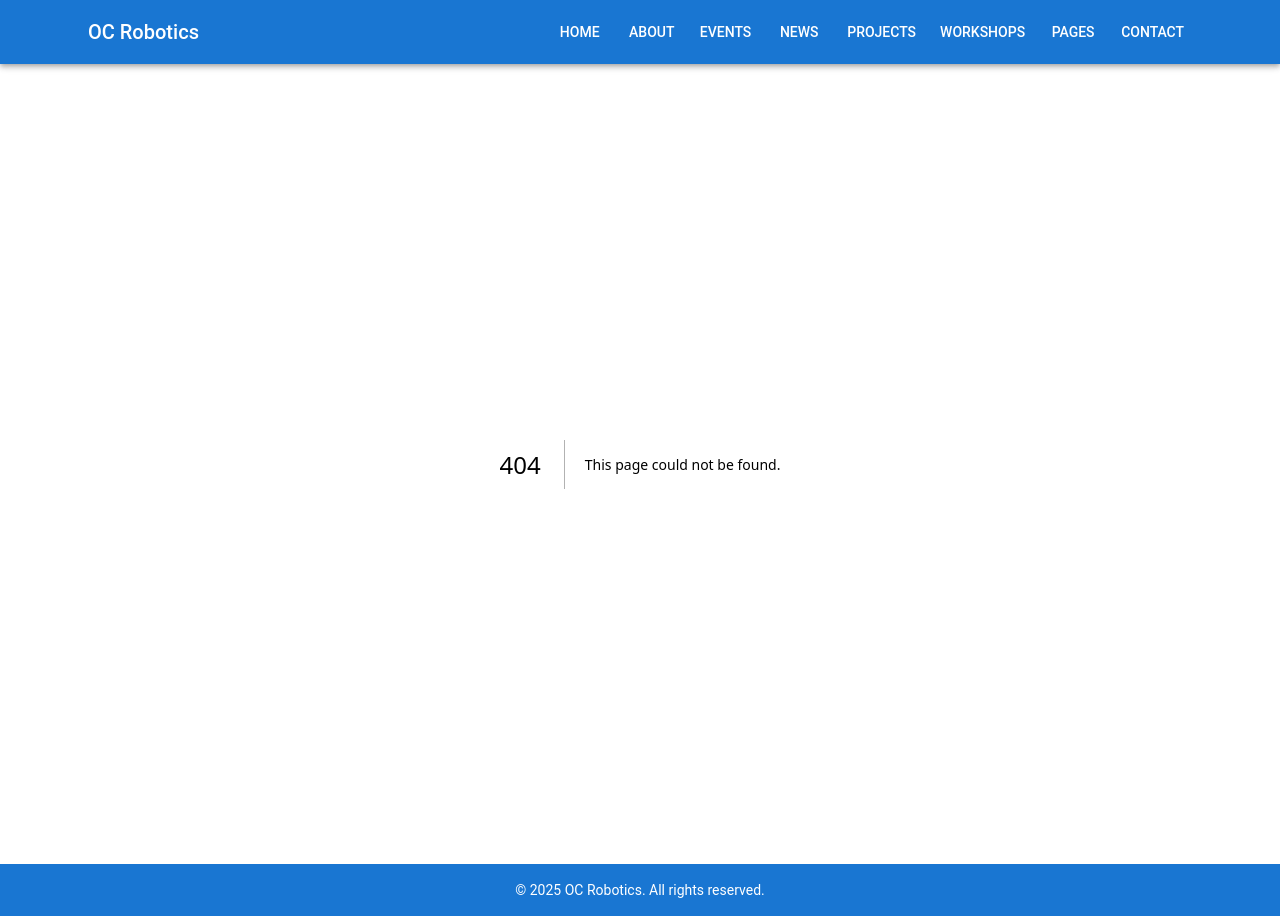
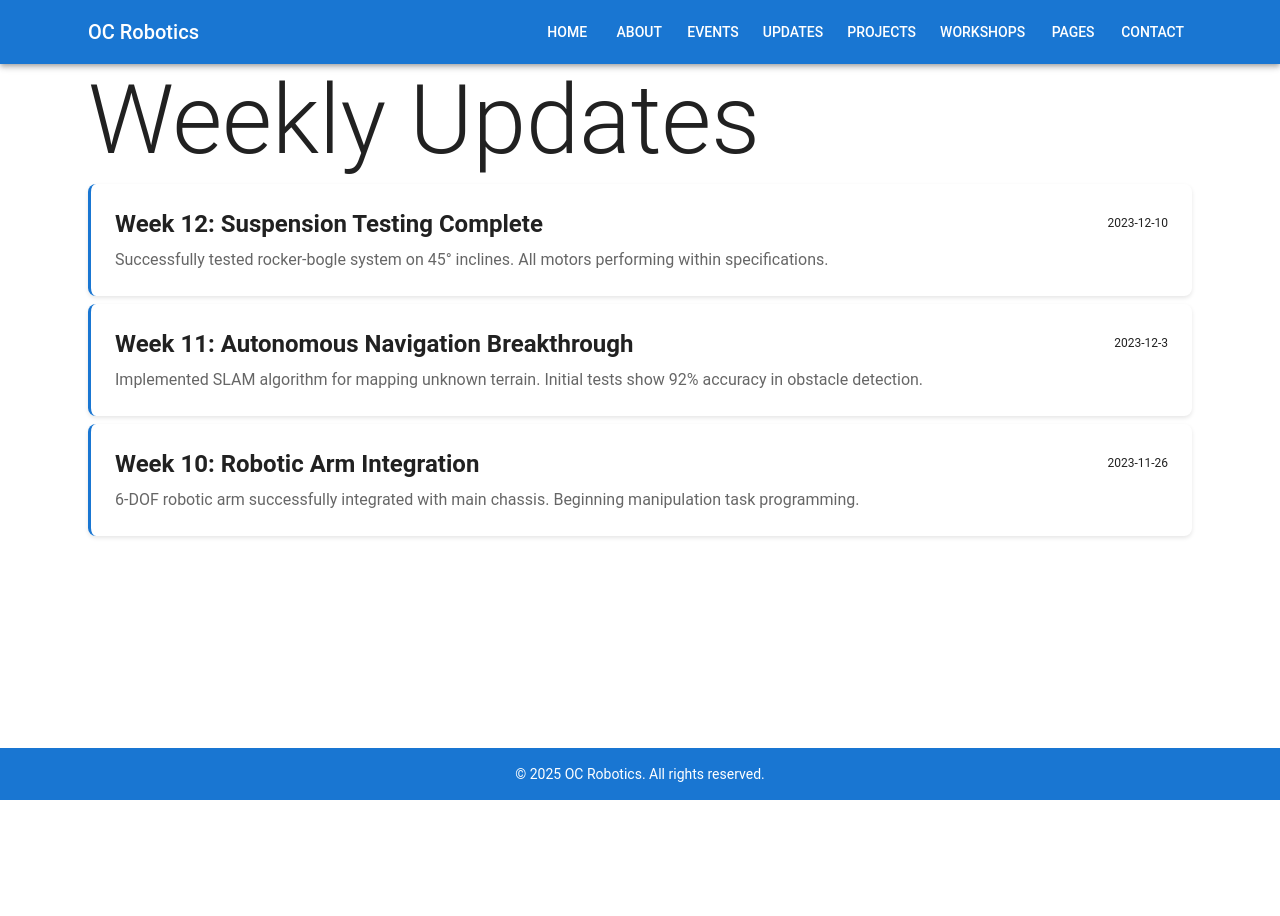
Before and after one commit to oc-robotics/OC-Robotics-Website, a Next.js app: page /updates in a window 1280 px wide. Before the commit this address had no page. After the commit the page ends 800 px from the top, so only its background shows below. Built offline with nearby package versions, Linux system fonts and the light colour scheme.

Commit message:
Basic updates page structure complete

```diff
--- a/app/page.jsx
+++ b/app/page.jsx
@@ -1,12 +1,12 @@
-import { Container, Box, Grid } from '@mui/material'
+import { Container, Typography } from '@mui/material'
 import UpcomingEventsWidget from '../components/UpcomingEventsWidget'
 import Calendar from '@/components/Calendar';
 
 function Home() {
   return(
     <Container maxWidth="lg" sx={{ mt: 4, mb: 4 }}>
-      <h1>Welcome to OC Robotics</h1>
-      <p>Your one-stop solution for all things robotics.</p>
+      <Typography variant="h1">Welcome to OC Robotics</Typography>
+      <Typography variant="body1">Your one-stop solution for all things robotics.</Typography>
         <Calendar />
         <UpcomingEventsWidget count={5} showDescription={true} />
     </Container>
--- a/app/theme.jsx
+++ b/app/theme.jsx
@@ -5,7 +5,6 @@ const theme = createTheme({
     mode: 'light',
     primary: {
       main: '#1976d2',
-      light: '#1976d210'
     },
     secondary: {
       main: '#dc004e',
--- /dev/null
+++ b/app/updates/page.jsx
@@ -0,0 +1,49 @@
+import { Container, Typography, Grow, CardContent, TextField } from "@mui/material"
+import UpdateTag from "./updateTag"
+
+export default async function Updates() {
+  let updates = [
+    { week: 12,
+      title: "Suspension Testing Complete",
+      description: "Successfully tested rocker-bogle system on 45° inclines. All motors performing within specifications.",
+      date: "2023-12-10"
+    },
+    {
+      week: 11,
+      title: "Autonomous Navigation Breakthrough",
+      description: "Implemented SLAM algorithm for mapping unknown terrain. Initial tests show 92% accuracy in obstacle detection.",
+      date: "2023-12-3"
+    },
+    {
+      week: 10,
+      title: "Robotic Arm Integration",
+      description: "6-DOF robotic arm successfully integrated with main chassis. Beginning manipulation task programming.",
+      date: "2023-11-26"
+    }
+  ];
+
+  const addEvent = (update) => {
+    updates.push(update);
+  }
+
+  const openAddEvent = () => {
+    setPopup(true);
+  }
+
+  const handleAddUpdate = () => {
+    const update = prompt("Enter update:");
+    if (update) {
+      addEvent(update);
+    }
+    closeAddEvent();
+  }
+
+  return (
+    <Container>
+      <Typography variant="h1">Weekly Updates</Typography>
+      {updates.map((update, index) => (
+        <UpdateTag key={index} update={update} />
+      ))}
+    </Container>
+  )
+}
--- /dev/null
+++ b/app/updates/updateTag.jsx
@@ -0,0 +1,27 @@
+import { Box, Typography } from "@mui/material";
+
+export default function UpdateTag({ update }) {
+  return (
+    <Box sx={{
+      width: '100%',
+      p: 3,
+      borderInlineStart: '3px solid',
+      borderColor: 'primary.main',
+      boxShadow: '0 2px 4px rgba(0, 0, 0, 0.1)',
+      borderRadius: 2,
+      my: 1,
+    }}>
+      <Box sx={{
+        display: 'flex',
+        flexDirection: 'row',
+        justifyContent: 'space-between',
+        alignItems: 'center',
+      }}>
+        <Typography variant="h5" sx={{ fontWeight: 'bold' }}>Week {update.week}: {update.title}</Typography>
+        <Typography variant="caption">{update.date}</Typography>
+      </Box>
+      <Typography variant="body1" sx={{ mt: 1, color: 'text.secondary' }}>{update.description}</Typography>
+
+    </Box>
+  );
+}
--- a/components/Calendar.jsx
+++ b/components/Calendar.jsx
@@ -19,6 +19,5 @@ export default async function Calendar() {
     }
   }
 
-  console.log(events);
   return <CalendarWithState events={events} />;
 }
--- a/components/Navbar.jsx
+++ b/components/Navbar.jsx
@@ -33,7 +33,7 @@ function Navbar() {
     { label: 'Home', href: '/' },
     { label: 'About', href: '/about' },
     { label: 'Events', href: '/events' },
-    { label: 'News', href: '/news' },
+    { label: 'Updates', href: '/updates' },
     { label: 'Projects', href: '/projects' },
     { label: 'Workshops', href: '/workshops' },
     { label: 'Pages', href: '/pages' },
```
Also changed, not shown: app/news/page.jsx (deleted, +0 -9 lines).
